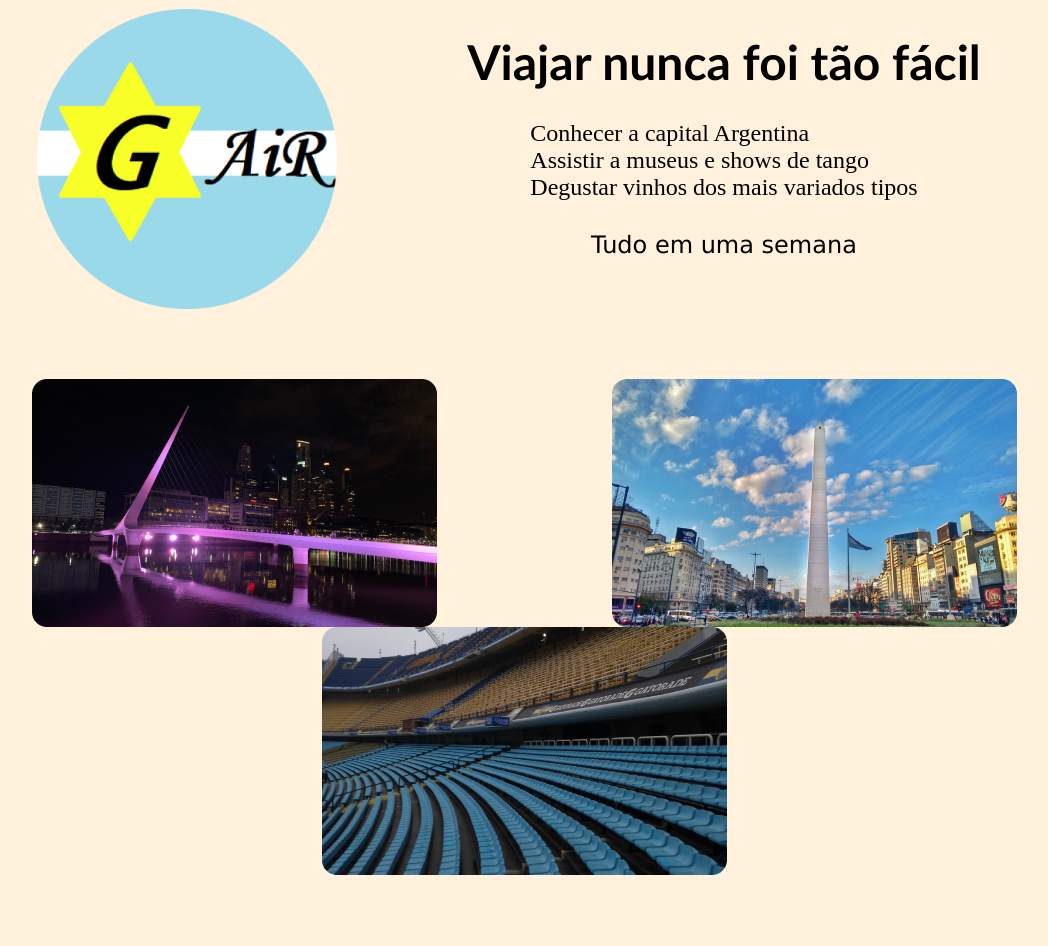
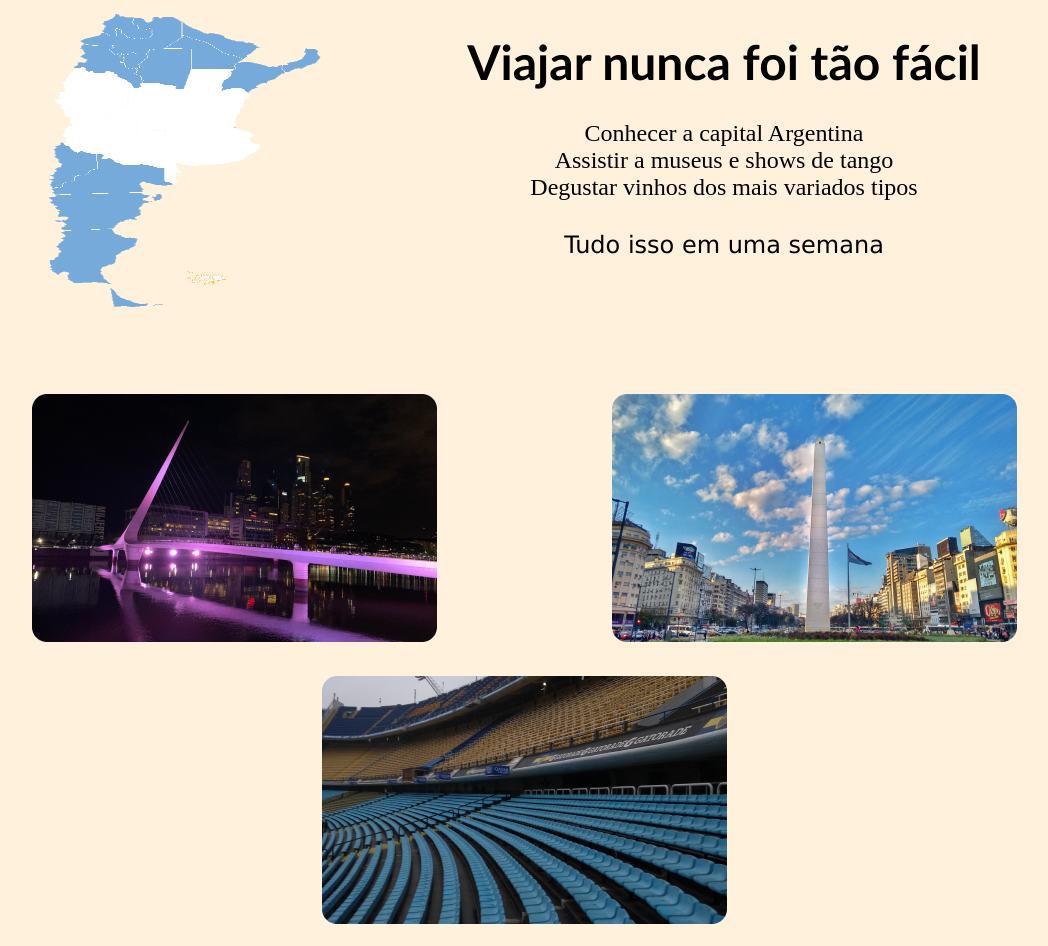
Before and after one commit to iagovalverde/good-air, a plain HTML site: page index.html in a window 1280 px wide. Shown: the part 909-1855 px from the top of the page, without its empty margins (116-1164 px from the left). Drawn offline with Linux system fonts and the light colour scheme.

Commit message:
adicionei efeitos

```diff
--- a/index.html
+++ b/index.html
@@ -11,9 +11,9 @@
 <body>
     <header>
         <nav>
-            <button>Home</button>
-            <button>Reservas</button>
-            <button>Dúvidas</button>
+            <button class="home">Home</button>
+            <button class="reservas">Reservas</button>
+            <button class="duvidas">Dúvidas</button>
         </nav>
         <div>
             <img src="imagens/logo.png.png" alt="">
@@ -27,7 +27,7 @@
         </div>
         <section class="centro">
             <div>
-                <img class="logo" src="imagens/logo.png.png" alt="">
+                <a href="https://www.google.com/maps/place/Argentina/@-37.9762965,-60.1556633,4.26z/data=!4m5!3m4!1s0x95bccaf5f5fdc667:0x3d2f77992af00fa8!8m2!3d-38.416097!4d-63.616672" target="_blank"><img class="logo" src="imagens/mapa-ar.png" alt=""></a>
             </div>
             <div class="viajar">
                 <h2>Viajar nunca foi tão fácil</h2>
@@ -36,14 +36,14 @@
                     Assistir a museus e shows de tango <br>
                     Degustar vinhos dos mais variados tipos
                 </p>
-                <p class="texto">Tudo em uma semana</p>
+                <p class="texto">Tudo isso em uma semana</p>
             </div>
         </section>
         <section>
             <div class="imagens3">
-                <img src="imagens/puerto-madero.png" alt="">
-                <img src="imagens/baires.png.png" alt="">
-                <img src="imagens/bombonera.png" alt="">
+                <a href="https://turismo.buenosaires.gob.ar/es/recorrido/puerto-madero" target="_blank"><img class="puertomadero" src="imagens/puerto-madero.png" alt=""></a>
+                <a href="https://turismo.buenosaires.gob.ar/es/otros-establecimientos/obelisco" target="_blank"><img class="baires" src="imagens/baires.png.png" alt=""></a>
+                <a href="https://turismo.buenosaires.gob.ar/es/otros-establecimientos/estadio-de-boca-juniors-la-bombonera" target="_blank"><img class="bombonera" src="imagens/bombonera.png" alt=""></a>
             </div>
         </section>
         <section>
@@ -53,7 +53,7 @@
         </section>
     </main>
     <footer>
-        <p>Site criado por Iago Valverde Pachiani</p>
+        <p>By Iago Valverde Pachiani</p>
     </footer>
 </body>
 </html>
--- a/style.css
+++ b/style.css
@@ -28,6 +28,20 @@ button {
     background-color: black;
     color: white;
     border-radius: 15px;
+    transition-duration: .2s;
+    box-shadow: 1px 3px 3px black;
+}
+
+.home:hover {
+    transform: scale(1.05);
+}
+
+.reservas:hover {
+    transform: scale(1.05);
+}
+
+.duvidas:hover {
+    transform: scale(1.05);
 }
 
 header div {
@@ -93,6 +107,7 @@ div.background > p {
 .centro {
     display: flex;
     flex-direction: row;
+    flex-wrap: wrap;
     justify-content: center;
     align-items: center;
     gap: 100px;
@@ -101,6 +116,14 @@ div.background > p {
 .centro .logo {
     width: 300px;
     height: 300px;
+}
+
+.logo {
+    transition: .4s;
+}
+
+.logo:hover {
+    transform: scale(1.1);
 }
 
 .viajar {
@@ -118,6 +141,7 @@ div.viajar p {
     margin: 30px;
     display: flex;
     justify-content: center;
+    text-align: center;
     font-family: 'Times New Roman', Times, serif;
     font-size: 24px;
 }
@@ -134,6 +158,33 @@ div.imagens3 {
     flex-direction: row;
     flex-wrap: wrap;
     justify-content: space-around;
+}
+
+.puertomadero {
+    margin: 15px;
+    transition: transform .3s;
+}
+
+.puertomadero:hover {
+    transform: scale(1.1);
+}
+
+.baires {
+    margin: 15px;
+    transition: transform .3s;
+}
+
+.baires:hover {
+    transform: scale(1.1);
+}
+
+.bombonera {
+    margin: 15px;
+    transition: transform .3s;
+}
+
+.bombonera:hover {
+    transform: scale(1.1);
 }
 
 div.video {
```
Also changed, not shown: imagens/mapa-ar.png (added).
